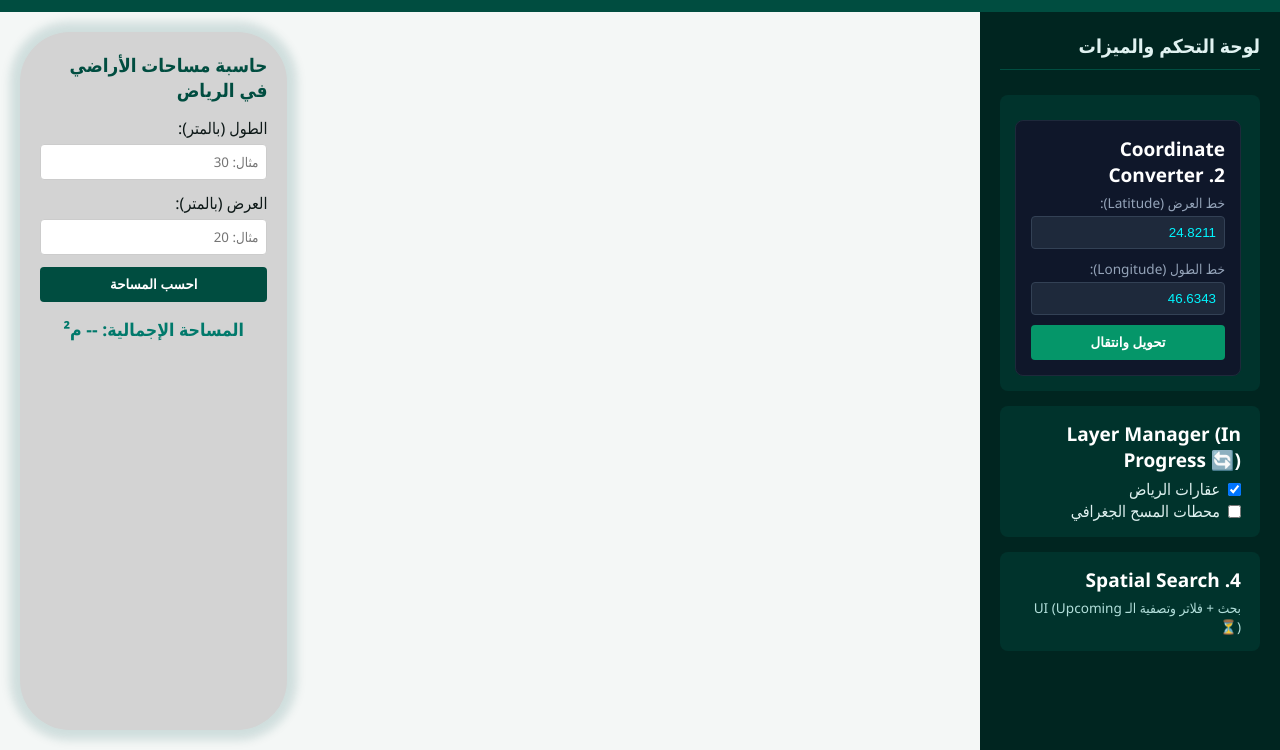
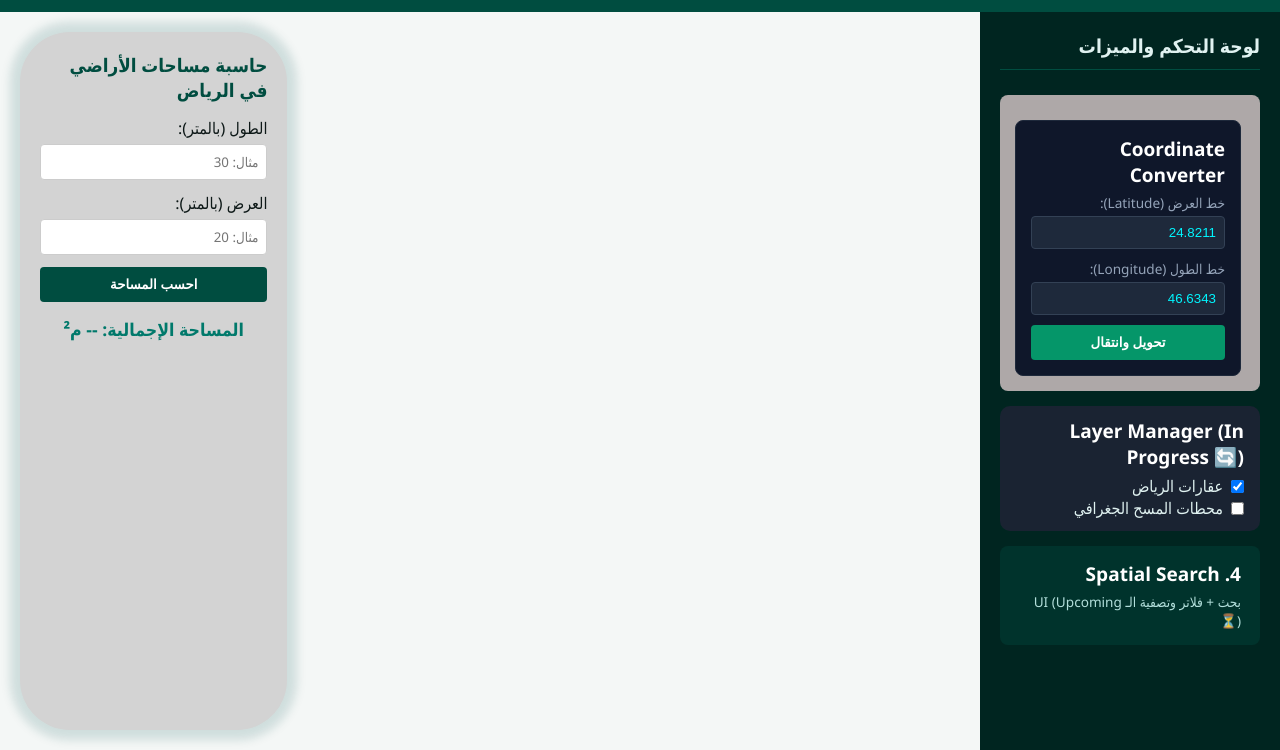
Before and after one commit to Ramadan-Sayed/riyadh-property-explorer, a website: page index.html in a window 1280 px wide. Shown: the part 51-801 px from the top of the page. Drawn offline with nearby package versions, Linux system fonts and the light colour scheme.

Commit message:
style(layer-manger): refine dark theme Ui component and sliders

```diff
--- a/index.html
+++ b/index.html
@@ -9,22 +9,15 @@
     <link rel="stylesheet" href="https://unpkg.com/leaflet@1.9.4/dist/leaflet.css" />
 
     <!-- مكتبة FontAwesome والأيقونات -->
-    <link
-      rel="stylesheet"
-      href="https://cdnjs.cloudflare.com/ajax/libs/font-awesome/6.5.1/css/all.min.css"
-    />
+    <link rel="stylesheet" href="https://cdnjs.cloudflare.com/ajax/libs/font-awesome/6.5.1/css/all.min.css"/>
+
+    <link rel="shortcut icon" href="#">
 
     <!-- ملف التنسيق الخاص بالمشروع -->
     <link rel="stylesheet" href="style.css" type="text/css" />
 
     <!-- إخبار المتصفح بكيفية الوصول لمكتبة proj4 كموديول -->
-    <script type="importmap">
-      {
-        "imports": {
-          "proj4": "https://esm.sh/proj4@2.15.0"
-        }
-      }
-    </script>
+    <script type="importmap"> {"imports": {"proj4": "https://esm.sh/proj4@2.15.0"} } </script>
   </head>
 
   <body>
@@ -45,9 +38,9 @@
         <h2>لوحة التحكم والميزات</h2>
 
         <!-- ميزة محول الإحداثيات -->
-        <section class="feature-card" id="coordinate-converter">
+        <section class="feature-card light-gray" id="coordinate-converter">
           <div class="converter-panel">
-            <h3>Coordinate Converter .2</h3>
+            <h3>Coordinate Converter</h3>
             <div class="input-group">
               <label for="latInput">خط العرض (Latitude):</label>
               <input type="number" id="latInput" value="24.8211" step="0.0001" placeholder="24.8211">
@@ -64,7 +57,7 @@
         </section>
 
         <!-- ميزة إدارة الطبقات المكانية (Layer Manager) -->
-        <section class="feature-card" id="layer-manager-card">
+        <section class="feature-card " id="layer-manager-card">
           <h3>Layer Manager (In Progress 🔄)</h3>
           <div id="layers-list"></div>
 
--- a/style.css
+++ b/style.css
@@ -12,6 +12,10 @@ body {
   min-height: 100vh;
   display: flex;
   flex-direction: column;
+}
+
+.light-gray {
+  background-color: rgb(174, 168, 168) !important;
 }
 
 /* الشريط العلوي بالتيل الغامق الوقور */
@@ -173,9 +177,11 @@ body {
 }
 
 #map {
-    width: 100%;      /* لتأخذ الخريطة كامل عرض الحاوية الخاصة بها */
-    /* height: 700px;     يمكنك زيادة أو تقليل الطول حسب تصميم واجهتك */
-    border-radius: 8px; /* اختياري: لإعطاء حواف ناعمة متناسقة مع واجهتك التيل */
+  width: 100%;
+  /* لتأخذ الخريطة كامل عرض الحاوية الخاصة بها */
+  /* height: 700px;     يمكنك زيادة أو تقليل الطول حسب تصميم واجهتك */
+  border-radius: 8px;
+  /* اختياري: لإعطاء حواف ناعمة متناسقة مع واجهتك التيل */
 }
 
 
@@ -184,11 +190,12 @@ body {
   background: lightgray;
   padding: 20px;
   border-radius: 50px;
-  box-shadow: 0 0px 10px 10px rgba(0,80,80,0.15);
+  box-shadow: 0 0px 10px 10px rgba(0, 80, 80, 0.15);
   max-width: 400px;
   margin-right: 20px;
   /* margin:  auto; */
-  z-index: 10; /* لضمان ظهورها فوق أي خلفية */
+  z-index: 10;
+  /* لضمان ظهورها فوق أي خلفية */
 }
 
 .calculator-card h3 {
@@ -358,3 +365,9 @@ body {
   color: #38bdf8;
   font-weight: 500;
 }
+
+#layer-manager-card {
+  background: #1a2332 ;
+  border-radius: 10px;
+  padding: 12px;
+}
```
Also changed, not shown: dist/components/SurveyStationCard.js (added), dist/types/survey.js (added), 2 other files.
